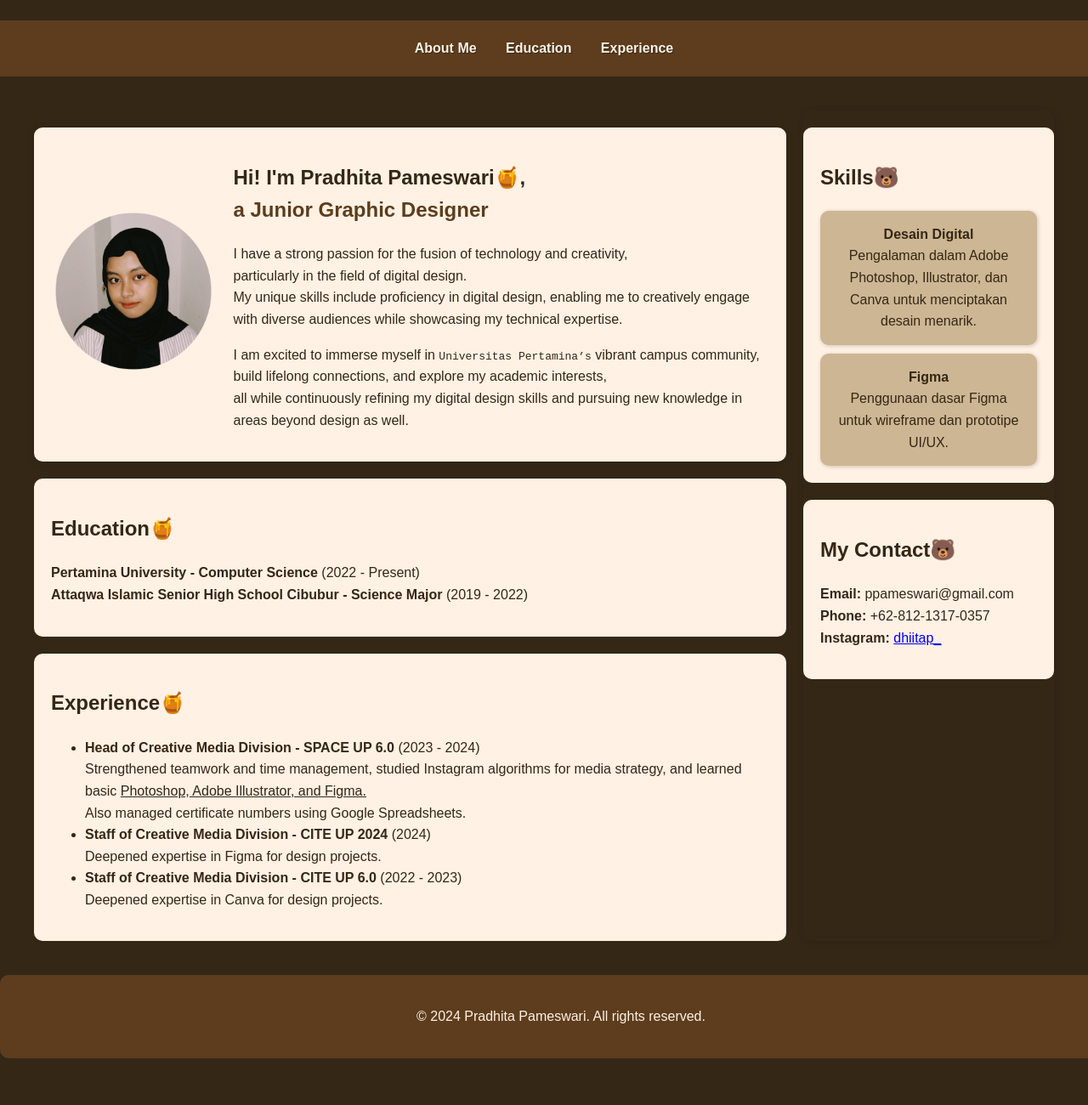
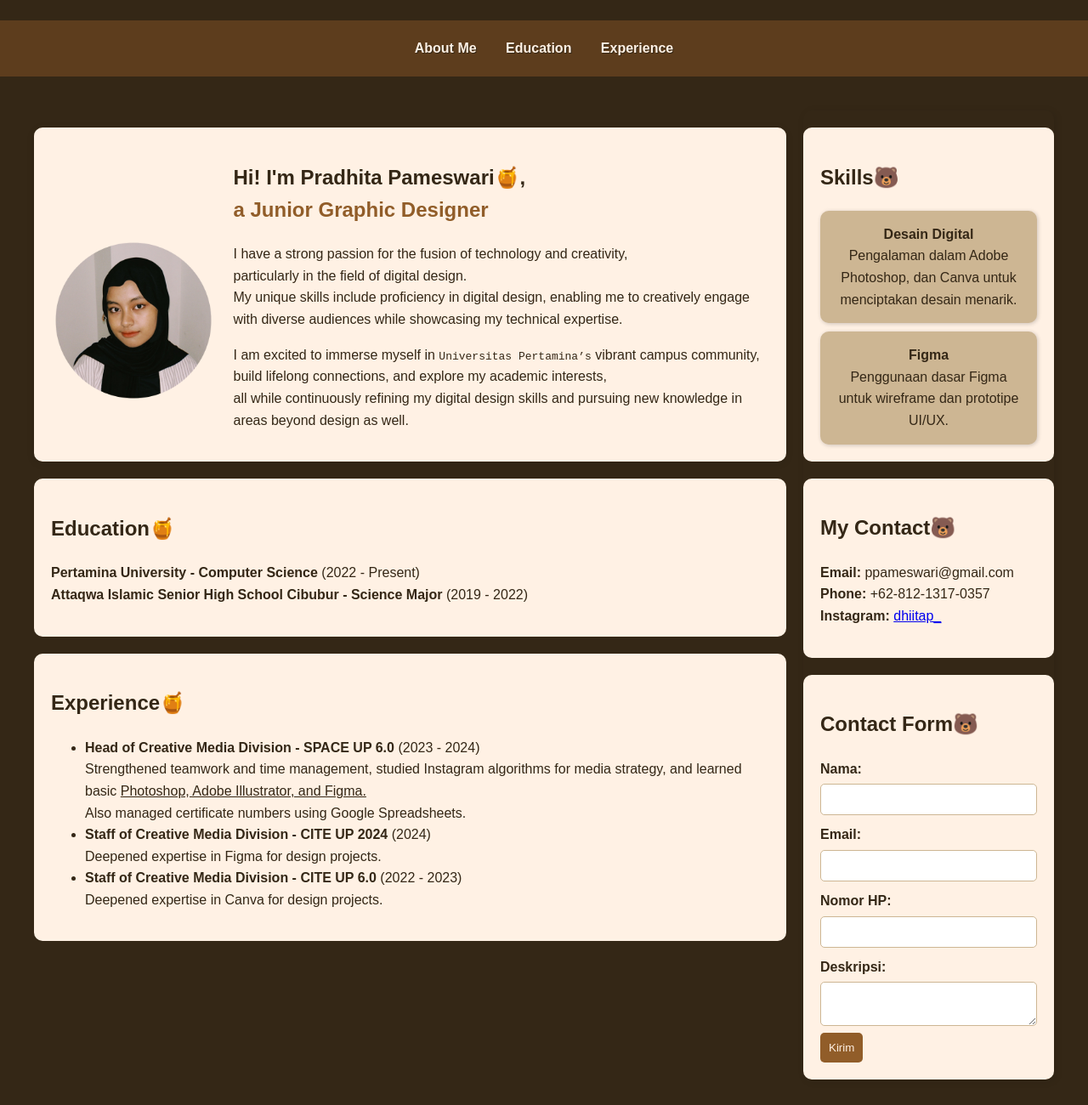
Before and after one commit to PradhitaPameswari/Web-Portofolio, a plain HTML site: page index.html in a window 1280 px wide. Shown: the part 100-1400 px from the top of the page at 85% size. Before the commit the page ends 1345 px from the top, so only its background shows below. Drawn offline with Linux system fonts and the light colour scheme.

Commit message:
revisi kesekian

```diff
--- a/index.html
+++ b/index.html
@@ -77,7 +77,7 @@
                     <div class="skill-item skill-item-1">
                         <div class="skill-title">Desain Digital</div>
                         <div class="skill-des">
-                            Pengalaman dalam Adobe Photoshop, Illustrator, dan Canva untuk menciptakan desain menarik.
+                            Pengalaman dalam Adobe Photoshop, dan Canva untuk menciptakan desain menarik.
                         </div>
                     </div>
                     <div class="skill-item skill-item-2">
@@ -98,6 +98,27 @@
                     <b>Instagram:</b> <a href="https://www.instagram.com/dhiitap_/" target="_blank">dhiitap_</a> <br>
                 </p>
             </section>
+
+            <!-- Contact Form -->
+            <section id="contact-form">
+                <h2>Contact Form🐻</h2>
+                <form id="contactForm">
+                    <label for="name">Nama:</label>
+                    <input type="text" id="name" name="name" required>
+
+                    <label for="email">Email:</label>
+                    <input type="email" id="email" name="email" required>
+
+                    <label for="phone">Nomor HP:</label>
+                    <input type="text" id="phone" name="phone" required>
+
+                    <label for="description">Deskripsi:</label>
+                    <textarea id="description" name="description" required></textarea>
+
+                    <button type="button" onclick="validateAndSend()">Kirim</button>
+                </form>
+            </section>
+
         </aside>
     </div>
 
@@ -105,5 +126,6 @@
     <footer>
         <p>&copy; 2024 Pradhita Pameswari. All rights reserved.</p>
     </footer>
+    <script src="script.js"></script>
 </body>
 </html>
--- /dev/null
+++ b/script.js
@@ -0,0 +1,99 @@
+document.addEventListener("DOMContentLoaded", () => {
+    // Efek animasi header saat halaman dimuat
+    const headerTitle = document.getElementById("judul");
+    headerTitle.style.opacity = 0;
+    headerTitle.style.transform = "scale(0.8)";
+
+    setTimeout(() => {
+        headerTitle.style.transition = "opacity 1.2s ease, transform 1.2s ease";
+        headerTitle.style.opacity = 1;
+        headerTitle.style.transform = "scale(1)";
+    }, 300);
+
+    // Animasi hover untuk menu navigasi
+    const menuItems = document.querySelectorAll("nav ul li a");
+    menuItems.forEach((item) => {
+        item.addEventListener("mouseover", () => {
+            item.style.color = "#D4A373";
+            item.style.letterSpacing = "1px";
+            item.style.transition = "color 0.3s, letter-spacing 0.3s";
+        });
+        item.addEventListener("mouseout", () => {
+            item.style.color = "#FFF1E4";
+            item.style.letterSpacing = "0px";
+        });
+        item.addEventListener("click", (e) => {
+            e.preventDefault();
+            const targetId = item.getAttribute("href").substring(1);
+            const targetElement = document.getElementById(targetId);
+            window.scrollTo({
+                top: targetElement.offsetTop - 70,
+                behavior: "smooth"
+            });
+        });
+    });
+
+    // Efek glow pada skill items
+    const skillItems = document.querySelectorAll(".skill-item");
+    skillItems.forEach((item) => {
+        item.style.transition = "box-shadow 0.3s ease";
+
+        item.addEventListener("mouseenter", () => {
+            item.style.boxShadow = "0 0 20px rgba(255, 255, 50, 0.8)";
+        });
+        item.addEventListener("mouseleave", () => {
+            item.style.boxShadow = "none";
+        });
+    });
+
+    // Animasi fade-in menggunakan Intersection Observer untuk setiap section
+    const sections = document.querySelectorAll("section");
+    const observerOptions = { threshold: 0.3 };
+
+    const observer = new IntersectionObserver((entries) => {
+        entries.forEach(entry => {
+            if (entry.isIntersecting) {
+                entry.target.style.opacity = 1;
+                entry.target.style.transform = "translateY(0)";
+            }
+        });
+    }, observerOptions);
+
+    sections.forEach(section => {
+        section.style.opacity = 0;
+        section.style.transform = "translateY(20px)";
+        section.style.transition = "opacity 1s ease, transform 1s ease";
+        observer.observe(section);
+    });
+
+    // Fungsi untuk validasi dan mengirim pesan
+    function validateAndSend() {
+        const name = document.getElementById("name").value.trim();
+        const email = document.getElementById("email").value.trim();
+        const phone = document.getElementById("phone").value.trim();
+        const description = document.getElementById("description").value.trim();
+
+        const emailPattern = /^[^\s@]+@[^\s@]+\.[^\s@]+$/;
+        const phonePattern = /^[0-9]{10,15}$/;
+
+        if (!emailPattern.test(email)) {
+            alert("Email tidak valid. Harap masukkan email yang benar.");
+            return;
+        }
+
+        if (!phonePattern.test(phone)) {
+            alert("Nomor HP tidak valid. Harap masukkan nomor yang benar.");
+            return;
+        }
+
+        if (!name || !email || !phone || !description) {
+            alert("Harap isi semua field.");
+            return;
+        }
+
+        const message = `Nama: ${name}, Email: ${email}, Nomor HP: ${phone}, Deskripsi: ${description}`;
+        const whatsappURL = `https://wa.me/81213170357?text=${encodeURIComponent(message)}`;
+
+        window.open(whatsappURL, "_blank");
+    }
+});
--- a/styles.css
+++ b/styles.css
@@ -22,7 +22,7 @@ nav ul {
 nav ul li {
     display: inline;
     margin: 0 15px;
-    font-weight: 600;
+    font-weight: 800;
 }
 
 nav ul li a {
@@ -46,7 +46,7 @@ nav ul li a {
 .sidebar {
     flex: 1;
     border-radius: 10px;
-    padding: px;
+    padding: 0;
     box-shadow: 2px 2px 10px rgba(0, 0, 0, 0.1);
     color: #342716;
 }
@@ -61,14 +61,13 @@ nav ul li a {
 #judul {
     font-size: 2.5em;
     margin: 0;
-    font-weight: bold;
+    font-weight: 800;
     text-transform: uppercase;
     letter-spacing: 2px;
 }
 
 .home-aboutme-section {
     display: flex;
-    align-items: center;
     margin: 20px 0;
     background-color: #FFF1E4;
     padding: 20px;
@@ -76,22 +75,25 @@ nav ul li a {
     box-shadow: 0 2px 10px rgba(0, 0, 0, 0.1);
 }
 
-#profile {
-    margin-right: 20px;
-}
-
 .aboutme-section h1 {
     color: #342716;
+    font-weight: 800;
 }
 
 .designer-text {
-    color: #5D3D1D;
+    color: #915d29;
+}
+
+#profile {
+    margin-right: 20px;
+    margin-top: 110px;
 }
 
 #profile img {
     max-width: 100%;
     height: auto;
-    border-radius: 10px;
+    border-radius: 50%;
+    align-items:flex-start;
 }
 
 section {
@@ -124,6 +126,44 @@ section {
     font-weight: bold;
 }
 
+#contact-form {
+    margin-top: 20px;
+    color: #342716;
+}
+
+#contact-form h3 {
+    color: #5D3D1D;
+    font-weight: bold;
+}
+
+#contact-form label {
+    display: block;
+    margin: 10px 0 5px;
+    font-weight: bold;
+}
+
+#contact-form input, #contact-form textarea {
+    width: 100%;
+    padding: 10px;
+    margin-bottom: px;
+    border: 1px solid #CDB693;
+    border-radius: 5px;
+    box-sizing: border-box;
+}
+
+#contact-form button {
+    background-color: #915d29;
+    color: #FFF1E4;
+    padding: 10px;
+    border: none;
+    border-radius: 5px;
+    cursor: pointer;
+}
+
+#contact-form button:hover {
+    background-color: #5D3D1D;
+}
+
 footer {
     text-align: center;
     padding: 20px;
```
